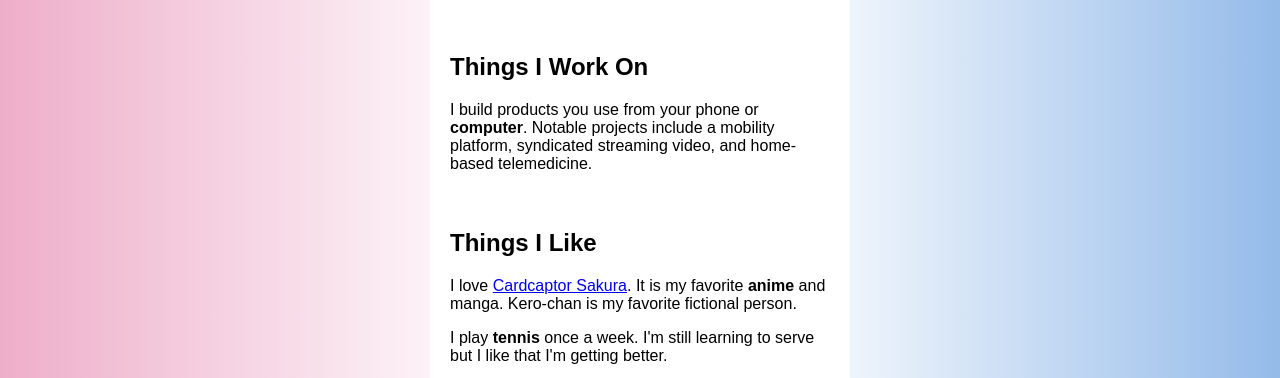
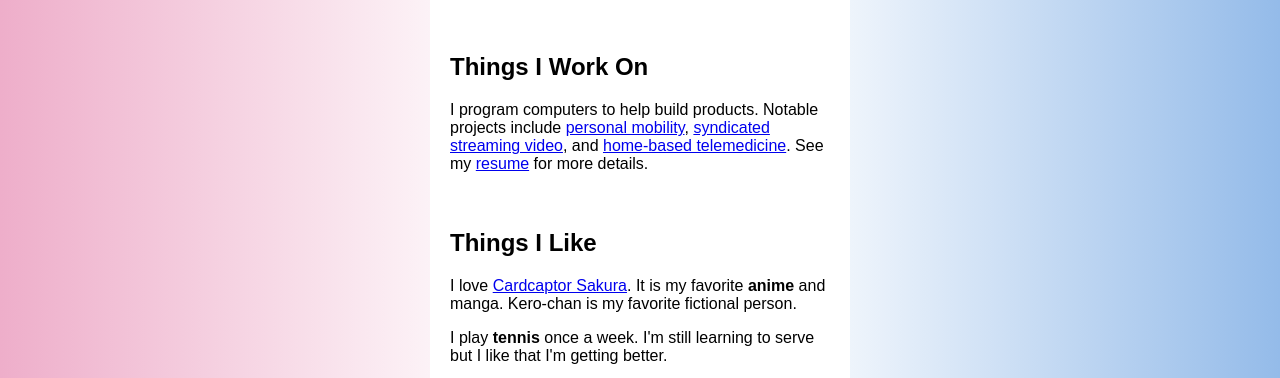
Before and after one commit to hparra/hparra.github.io.old, a plain HTML site: page index.html in a window 1280 px wide. Shown: the part 703-1081 px from the top of the page. Drawn offline with Linux system fonts and the light colour scheme.

Commit message:
Add work bit.

```diff
--- a/index.html
+++ b/index.html
@@ -40,7 +40,7 @@
     <section>
         <h2>Things I Work On</h2>
 
-        <p>I build products you use from your phone or <strong>computer</strong>. Notable projects include a mobility platform, syndicated streaming video, and home-based telemedicine.</p>
+        <p>I program computers to help build products. Notable projects include <a href="https://www.wired.com/story/uber-bid-dominance-mobility/">personal mobility</a>, <a href="https://pivotshare.com/">syndicated streaming video</a>, and <a href="http://www.calit2.net/newsroom/release.php?id=1848">home-based telemedicine</a>. See my <a href="https://drive.google.com/file/d/10tiwKOUqeP2uefZ7QFW2ics5ejbZ6Hv7/view?usp=sharing">resume</a> for more details.</p>
 
     </section>
 
```
